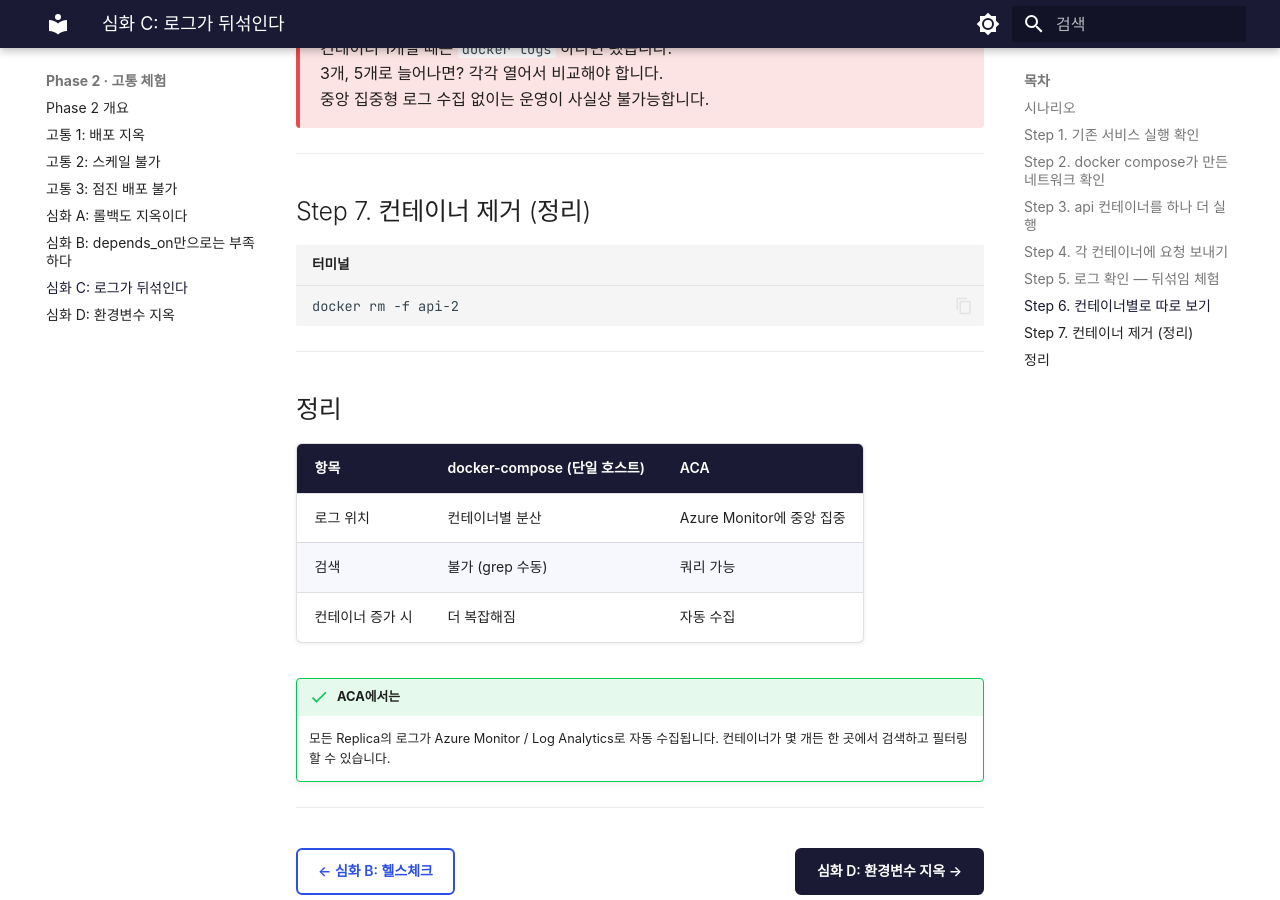
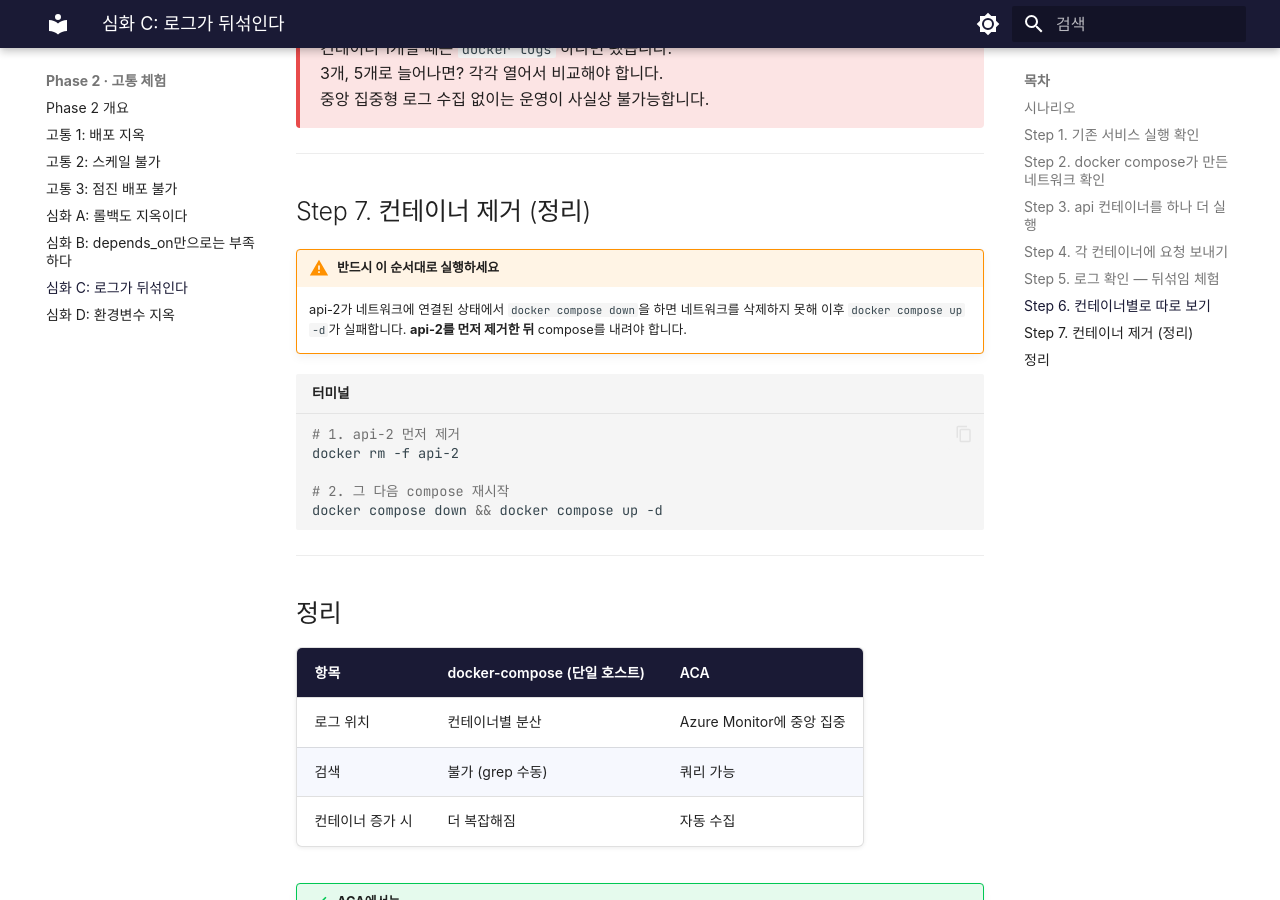
Before and after one commit to skilleat-labs/container-service-labs, an MkDocs documentation site: the page built from docs/phase-2/extra-c-log-chaos.md, in a window 1280 px wide and 900 px high, scrolled down 3147 px. Built offline with MkDocs 1.6.1 and Material for MkDocs 9.7.7, drawn with Linux system fonts in a browser that asks for light colours; some web fonts are replaced.

Commit message:
fix: extra-c 정리 순서 수정 - api-2 먼저 제거 후 compose down
Co-Authored-By: Claude Sonnet 4.6 <noreply@anthropic.com>

````diff
--- a/docs/phase-2/extra-c-log-chaos.md
+++ b/docs/phase-2/extra-c-log-chaos.md
@@ -140,8 +140,16 @@ docker logs api-2
 
 ## Step 7. 컨테이너 제거 (정리)
 
+!!! warning "반드시 이 순서대로 실행하세요"
+    api-2가 네트워크에 연결된 상태에서 `docker compose down`을 하면 네트워크를 삭제하지 못해 이후 `docker compose up -d`가 실패합니다.
+    **api-2를 먼저 제거한 뒤** compose를 내려야 합니다.
+
 ```bash title="터미널"
+# 1. api-2 먼저 제거
 docker rm -f api-2
+
+# 2. 그 다음 compose 재시작
+docker compose down && docker compose up -d
 ```
 
 ---
````
